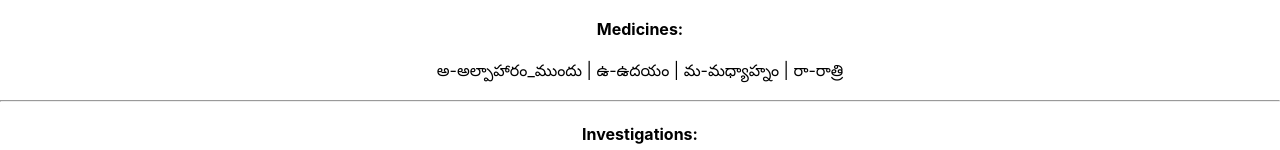
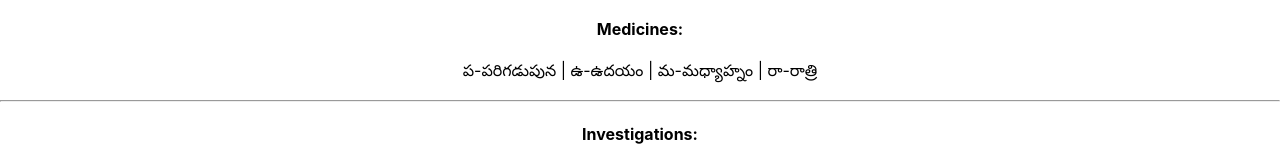
Before and after one commit to Chiru2306/VaidhyaMitra, a React (Create React App) app: page / in a window 1280 px wide. Shown: the part 10303-10453 px from the top of the page. Built offline with nearby package versions, Linux system fonts and the light colour scheme.

Commit message:
changed alpaharam

```diff
--- a/src/App.jsx
+++ b/src/App.jsx
@@ -126,11 +126,11 @@ function App() {
         <hr />
         <h4>Diagnosis: {instructions}</h4>
         <h4>Medicines:</h4>
-        <p>అ-అల్పాహారం_ముందు | ఉ-ఉదయం | మ-మధ్యాహ్నం | రా-రాత్రి</p>
+        <p>ప-పరిగడుపున | ఉ-ఉదయం | మ-మధ్యాహ్నం | రా-రాత్రి</p>
         <ul>
           {selectedElements.map((selectedElement, index) => (
             <li key={index}>
-              {selectedElement.element} - {selectedElement.checkbox0 ? 'అ' : ' '} {selectedElement.checkbox1 ? 'ఉ' : ' '} {selectedElement.checkbox2 ? 'మ' : ' '} {selectedElement.checkbox3 ? 'రా' : ' '}  {inputValues[selectedElement.element] && `|  ${inputValues[selectedElement.element]}`} {'రోజులు'}
+              {selectedElement.element} - {selectedElement.checkbox0 ? 'ప' : ' '} {selectedElement.checkbox1 ? 'ఉ' : ' '} {selectedElement.checkbox2 ? 'మ' : ' '} {selectedElement.checkbox3 ? 'రా' : ' '}  {inputValues[selectedElement.element] && `|  ${inputValues[selectedElement.element]}`} {'రోజులు'}
             </li>
           ))}
         </ul>
```
